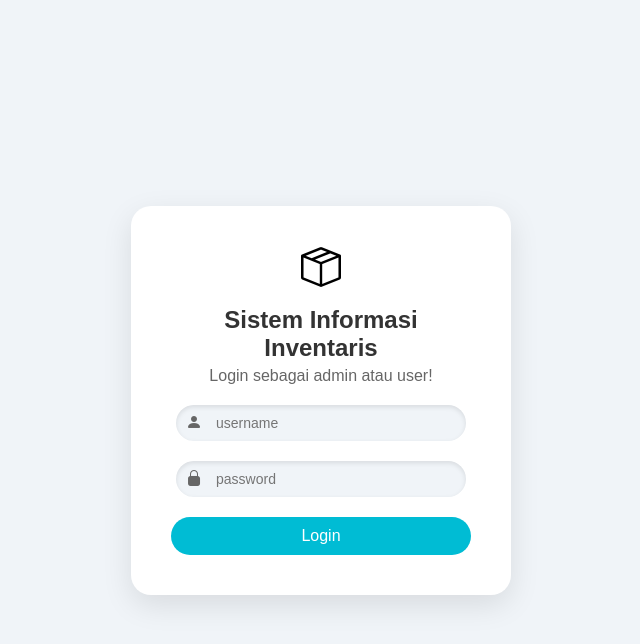
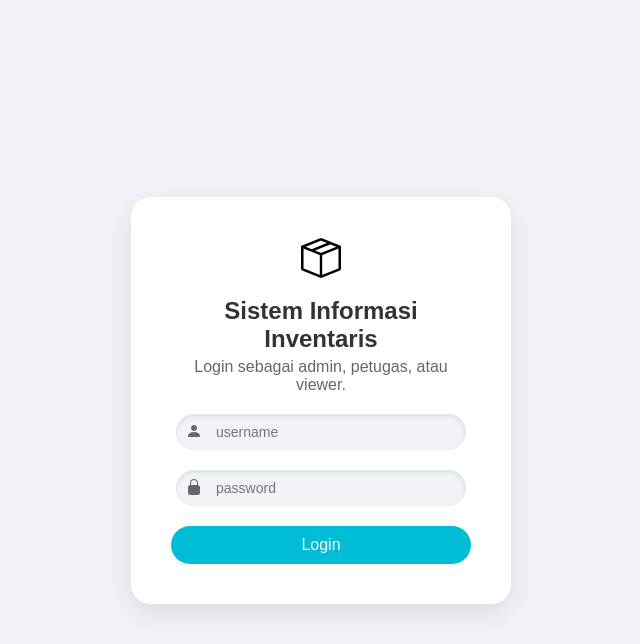
Before and after one commit to joordj1/sistem-inventaris, a PHP site: page /login.php in a window 1280 px wide. Shown: the top 644 px of the page, without its empty margins (319-959 px from the left). Run offline with PHP 8.4, Linux system fonts and the light colour scheme; some libraries are stand-ins or nearby versions.

Commit message:
Update login.php

```diff
--- a/login.php
+++ b/login.php
@@ -5,37 +5,41 @@ include 'koneksi/koneksi.php';
 $loginMessage = '';
 
 if (isset($_POST['login'])) {
-    $username = $_POST['username'];
-    $password = $_POST['password'];
+    $username = trim((string) ($_POST['username'] ?? ''));
+    $password = (string) ($_POST['password'] ?? '');
 
     // Enkripsi password menggunakan MD5
     $passwordHash = md5($password);
 
-    // Query untuk mengecek username dan password
-    $query = "SELECT * FROM user WHERE username = '$username' AND password = '$passwordHash'";
-    $result = mysqli_query($koneksi, $query);
+    $stmt = $koneksi->prepare("SELECT * FROM user WHERE username = ? AND password = ? LIMIT 1");
+    if ($stmt) {
+        $stmt->bind_param('ss', $username, $passwordHash);
+        $stmt->execute();
+        $result = $stmt->get_result();
+    } else {
+        $result = false;
+    }
 
-    if (mysqli_num_rows($result) > 0) {
-        // Pengguna ditemukan
+    if ($result && mysqli_num_rows($result) > 0) {
         $user = mysqli_fetch_assoc($result);
 
-        // Normalisasi role legacy: leader menjadi user.
-        $role = ($user['role'] === 'leader') ? 'user' : $user['role'];
+        $role = normalize_user_role($user['role'] ?? null);
 
-        // Simpan data user dalam session
         $_SESSION['id_user'] = $user['id_user'];
         $_SESSION['username'] = $user['username'];
         $_SESSION['role'] = $role;
 
-        // Update role di DB bila ada nilai legacy
         if ($user['role'] !== $role) {
-            $koneksi->query("UPDATE user SET role = 'user' WHERE id_user = " . intval($user['id_user']));
+            $updateRoleStmt = $koneksi->prepare("UPDATE user SET role = ? WHERE id_user = ?");
+            if ($updateRoleStmt) {
+                $userId = intval($user['id_user']);
+                $updateRoleStmt->bind_param('si', $role, $userId);
+                $updateRoleStmt->execute();
+            }
         }
 
-        // Set pesan untuk login sukses
         $loginMessage = "success|Selamat datang, {$user['username']}!";
     } else {
-        // Jika login gagal
         $loginMessage = "error|Username atau Password salah!";
     }
 }
@@ -59,7 +63,7 @@ if (isset($_POST['login'])) {
             <i class="bi bi-box-seam logo-size"></i>
         </div>
         <h2>Sistem Informasi Inventaris</h2>
-        <p>Login sebagai admin atau user!</p>
+        <p>Login sebagai admin, petugas, atau viewer.</p>
 
         <div class="input-group">
             <i class="bi bi-person-fill"></i>
```
